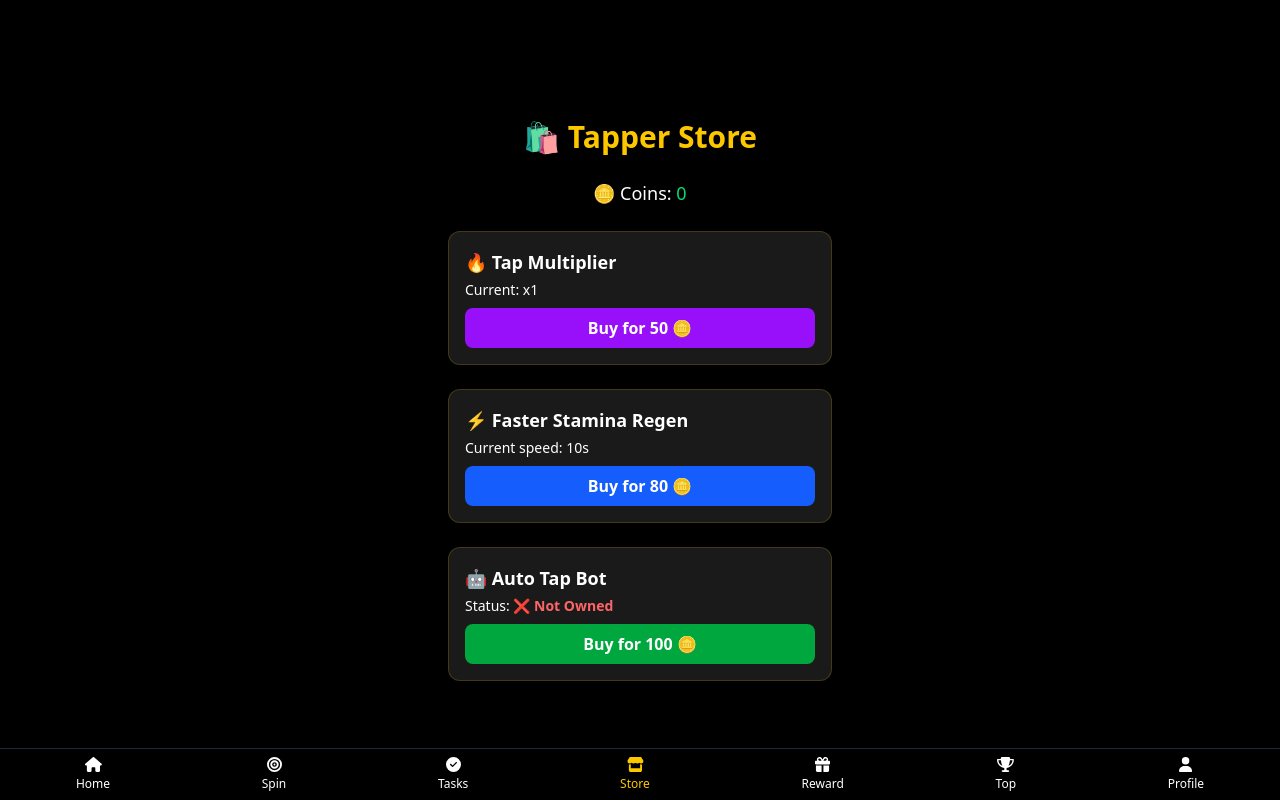
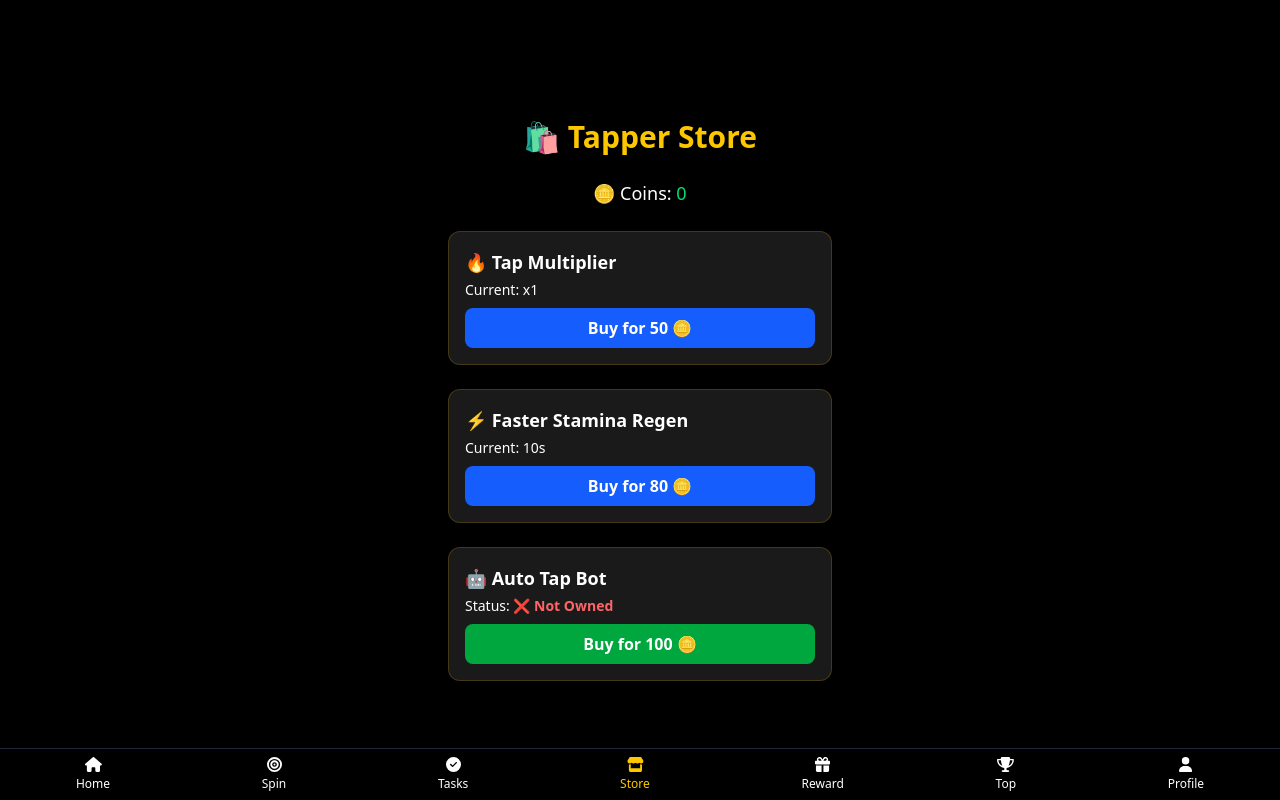
Before and after one commit to PLUTOX-DEV/TPE, a React (Vite) app: page /store in a window 1280 px wide. Built offline with nearby package versions, Linux system fonts and the light colour scheme; what @tonconnect/ui-react would draw is missing.

Commit message:
ui update  backend

```diff
--- a/src/pages/Home.jsx
+++ b/src/pages/Home.jsx
@@ -16,25 +16,29 @@ export default function Home() {
 
   const telegramId = localStorage.getItem('telegramId');
 
-  // 🔁 Load user info on first load
   useEffect(() => {
     const loadUser = async () => {
       if (!telegramId) return;
 
       try {
         const user = await getUser(telegramId);
+
         setCoins(user.balance || 0);
+        setMultiplier(user.multiplier || 1);
+        setRegenSpeed(user.staminaRegenSpeed || 10000);
+        setHasTapBot(user.hasTapBot || false);
         setIsVIP(user.isVIP || false);
 
-        // Cache for offline play
+        // ✅ Optional local cache (used in offline play)
         localStorage.setItem('tapCoins', user.balance || 0);
+        localStorage.setItem('tapMultiplier', user.multiplier || 1);
+        localStorage.setItem('staminaRegenSpeed', user.staminaRegenSpeed || 10000);
+        localStorage.setItem('hasTapBot', user.hasTapBot ? 'true' : 'false');
         localStorage.setItem('isVIP', user.isVIP || false);
       } catch (err) {
         console.error('❌ Failed to fetch user from backend:', err);
-      }
-    };
 
-    // Local fallback data
+        // ⛔ Use local fallback only if backend fails
         const localCoins = parseInt(localStorage.getItem('tapCoins')) || 0;
         const localRegen = parseInt(localStorage.getItem('staminaRegenSpeed')) || 10000;
         const localMult = parseInt(localStorage.getItem('tapMultiplier')) || 1;
@@ -44,20 +48,24 @@ export default function Home() {
         setRegenSpeed(localRegen);
         setMultiplier(localMult);
         setHasTapBot(localBot);
+      }
+    };
 
     loadUser();
   }, [telegramId]);
 
-  // 🤖 Auto Tap Bot
+  // 🤖 Auto Tap Bot Logic
   useEffect(() => {
     if (!hasTapBot) return;
+
     const interval = setInterval(() => {
       if (stamina > 0) handleTap(true);
     }, 3000);
+
     return () => clearInterval(interval);
   }, [stamina, hasTapBot]);
 
-  // 🧠 Main Tap Handler
+  // 🧠 Tap Handler
   const handleTap = async (isBot = false) => {
     if (tapping || stamina <= 0) {
       if (!isBot) toast.error("You're out of stamina!");
@@ -70,7 +78,6 @@ export default function Home() {
     const newTotal = coins + earned;
 
     setTimeout(async () => {
-      // 🧠 Update UI & localStorage
       setCoins(newTotal);
       localStorage.setItem('tapCoins', newTotal);
 
@@ -80,13 +87,12 @@ export default function Home() {
         return updated;
       });
 
-      // ✅ Sync with backend
+      // 🛰 Sync backend
       if (telegramId) {
         try {
           await updateUser(telegramId, {
             balance: newTotal,
             isVIP,
-            vipExpiresAt: null,
           });
         } catch (err) {
           console.error('❌ Failed to sync with backend:', err);
--- a/src/pages/Profile.jsx
+++ b/src/pages/Profile.jsx
@@ -2,9 +2,10 @@ import React, { useEffect, useState } from 'react';
 import { FontAwesomeIcon } from '@fortawesome/react-fontawesome';
 import {
   faUser, faCoins, faBolt, faRobot, faLink,
-  faRocket, faUserFriends, faCheckCircle, faTimesCircle
+  faRocket, faUserFriends, faCheckCircle, faTimesCircle, faCopy
 } from '@fortawesome/free-solid-svg-icons';
-import { getUser } from "../api/userApi"; // API function
+import { getUser } from "../api/userApi";
+import toast from 'react-hot-toast'; // ✅ Import toast
 
 export default function Profile() {
   const [user, setUser] = useState(null);
@@ -25,7 +26,7 @@ export default function Profile() {
         setCoins(data.balance);
         setRefEarnings(data.referralEarnings || 0);
         setReferrals(data.referrals || []);
-        setMultiplier(data.multiplier || 1); // ✅ fixed field name
+        setMultiplier(data.multiplier || 1);
         setRegenSpeed(data.staminaRegenSpeed || 10000);
         setHasTapBot(data.hasTapBot || false);
       })
@@ -33,6 +34,11 @@ export default function Profile() {
   }, []);
 
   const referralLink = `https://t.me/Djangotestxr_bot?start=${user?.username || "your_ref_code"}`;
+
+  const handleCopy = () => {
+    navigator.clipboard.writeText(referralLink);
+    toast.success("Referral link copied!");
+  };
 
   return (
     <div className="flex flex-col items-center justify-center min-h-[90vh] px-4 bg-gradient-to-b from-black via-gray-900 to-black text-white">
@@ -70,14 +76,18 @@ export default function Profile() {
           <InfoRow icon={faCoins} label="Referral Earnings:" value={`${refEarnings} 🪙`} color="text-yellow-300" />
         </div>
 
+        {/* Referral Link with Copy Button */}
         <div className="mt-6">
           <p className="text-gray-300 mb-1 flex items-center">
             <FontAwesomeIcon icon={faLink} className="text-yellow-400 mr-2" />
             Referral Link:
           </p>
-          <code className="bg-gray-800 px-2 py-1 rounded text-sm block text-white break-all">
-            {referralLink}
-          </code>
+          <div className="flex items-center gap-2 bg-gray-800 px-2 py-1 rounded text-sm text-white">
+            <code className="flex-1 break-all">{referralLink}</code>
+            <button onClick={handleCopy} title="Copy link">
+              <FontAwesomeIcon icon={faCopy} className="text-yellow-400 hover:text-yellow-300" />
+            </button>
+          </div>
         </div>
 
         {referrals.length > 0 && (
--- a/src/pages/Store.jsx
+++ b/src/pages/Store.jsx
@@ -1,95 +1,82 @@
 import React, { useEffect, useState } from "react";
-import { updateUser } from "../api/userApi";
+import { getUser, updateUser, buyTapBot } from "../api/userApi";
 
 export default function Store() {
   const [coins, setCoins] = useState(0);
   const [multiplier, setMultiplier] = useState(1);
   const [regenSpeed, setRegenSpeed] = useState(10000);
   const [hasTapBot, setHasTapBot] = useState(false);
+  const [loading, setLoading] = useState(false);
+
   const telegramId = localStorage.getItem("telegramId");
 
   useEffect(() => {
-    const savedCoins = parseInt(localStorage.getItem("tapCoins")) || 0;
-    const savedMultiplier = parseInt(localStorage.getItem("tapMultiplier")) || 1;
-    const savedRegen = parseInt(localStorage.getItem("staminaRegenSpeed")) || 10000;
-    const savedBot = localStorage.getItem("hasTapBot") === "true";
+    if (!telegramId) return;
 
-    setCoins(savedCoins);
-    setMultiplier(savedMultiplier);
-    setRegenSpeed(savedRegen);
-    setHasTapBot(savedBot);
+    getUser(telegramId)
+      .then(data => {
+        setCoins(data.balance);
+        setMultiplier(data.multiplier || 1);
+        setRegenSpeed(data.staminaRegenSpeed || 10000);
+        setHasTapBot(data.hasTapBot || false);
+      })
+      .catch(err => console.error("Failed to load user", err));
   }, []);
 
-  const updateCoins = (amount) => {
-    const newBalance = coins - amount;
+  const updateBalance = async (newBalance, updatedFields = {}) => {
+    await updateUser(telegramId, { balance: newBalance, ...updatedFields });
     setCoins(newBalance);
-    localStorage.setItem("tapCoins", newBalance);
-    return newBalance;
   };
 
-  const buyMultiplier = async () => {
-    if (!telegramId) return alert("Telegram ID not found.");
+  const handleBuyMultiplier = async () => {
     if (coins < 50) return alert("Not enough coins.");
-
     const newMult = multiplier + 1;
-    const newBalance = updateCoins(50);
-
-    setMultiplier(newMult);
-    localStorage.setItem("tapMultiplier", newMult);
+    const newBalance = coins - 50;
 
     try {
-      await updateUser(telegramId, {
-        multiplier: newMult,
-        balance: newBalance,
-      });
-      alert("🔥 Multiplier upgraded!");
+      setLoading(true);
+      await updateBalance(newBalance, { multiplier: newMult });
+      setMultiplier(newMult);
+      alert("🔥 Tap Multiplier upgraded!");
     } catch (err) {
-      console.error(err);
-      alert("Failed to update multiplier on backend.");
+      alert("Failed to upgrade multiplier.");
+    } finally {
+      setLoading(false);
     }
   };
 
-  const buyRegen = async () => {
-    if (!telegramId) return alert("Telegram ID not found.");
+  const handleBuyRegen = async () => {
     if (coins < 80) return alert("Not enough coins.");
-
     const newSpeed = Math.max(2000, regenSpeed - 1000);
-    const newBalance = updateCoins(80);
-
-    setRegenSpeed(newSpeed);
-    localStorage.setItem("staminaRegenSpeed", newSpeed);
+    const newBalance = coins - 80;
 
     try {
-      await updateUser(telegramId, {
-        staminaRegenSpeed: newSpeed,
-        balance: newBalance,
-      });
-      alert("⚡ Regen speed improved!");
+      setLoading(true);
+      await updateBalance(newBalance, { staminaRegenSpeed: newSpeed });
+      setRegenSpeed(newSpeed);
+      alert("⚡ Regen Speed improved!");
     } catch (err) {
-      console.error(err);
-      alert("Failed to update regen speed on backend.");
+      alert("Failed to upgrade regen speed.");
+    } finally {
+      setLoading(false);
     }
   };
 
-  const buyTapBot = async () => {
-    if (!telegramId) return alert("Telegram ID not found.");
+  const handleBuyTapBot = async () => {
     if (hasTapBot) return alert("You already own the Tap Bot!");
     if (coins < 100) return alert("Not enough coins.");
 
-    const newBalance = updateCoins(100);
-
-    setHasTapBot(true);
-    localStorage.setItem("hasTapBot", "true");
-
     try {
-      await updateUser(telegramId, {
-        hasTapBot: true,
-        balance: newBalance,
-      });
-      alert("🤖 Tap Bot purchased successfully!");
+      setLoading(true);
+      const response = await buyTapBot(telegramId);
+      const updatedUser = response.user;
+      setCoins(updatedUser.balance);
+      setHasTapBot(true);
+      alert("🤖 Tap Bot purchased!");
     } catch (err) {
-      console.error(err);
-      alert("Failed to update Tap Bot on backend.");
+      alert(err.message || "Failed to buy Tap Bot.");
+    } finally {
+      setLoading(false);
     }
   };
 
@@ -101,29 +88,23 @@ export default function Store() {
       </p>
 
       <div className="space-y-6 w-full max-w-sm">
-        {/* Multiplier Upgrade */}
-        <div className="bg-white/10 p-4 rounded-xl border border-yellow-500/20">
-          <p className="text-lg font-bold mb-1">🔥 Tap Multiplier</p>
-          <p className="text-sm mb-2">Current: x{multiplier}</p>
-          <button
-            onClick={buyMultiplier}
-            className="w-full py-2 bg-purple-600 hover:bg-purple-700 rounded-lg font-bold"
-          >
-            Buy for 50 🪙
-          </button>
-        </div>
+        {/* Tap Multiplier */}
+        <UpgradeCard
+          title="🔥 Tap Multiplier"
+          subtitle={`Current: x${multiplier}`}
+          onClick={handleBuyMultiplier}
+          cost={50}
+          loading={loading}
+        />
 
-        {/* Regen Upgrade */}
-        <div className="bg-white/10 p-4 rounded-xl border border-yellow-500/20">
-          <p className="text-lg font-bold mb-1">⚡ Faster Stamina Regen</p>
-          <p className="text-sm mb-2">Current speed: {regenSpeed / 1000}s</p>
-          <button
-            onClick={buyRegen}
-            className="w-full py-2 bg-blue-600 hover:bg-blue-700 rounded-lg font-bold"
-          >
-            Buy for 80 🪙
-          </button>
-        </div>
+        {/* Regen Speed */}
+        <UpgradeCard
+          title="⚡ Faster Stamina Regen"
+          subtitle={`Current: ${regenSpeed / 1000}s`}
+          onClick={handleBuyRegen}
+          cost={80}
+          loading={loading}
+        />
 
         {/* Tap Bot */}
         <div className="bg-white/10 p-4 rounded-xl border border-yellow-500/20">
@@ -137,8 +118,8 @@ export default function Store() {
             )}
           </p>
           <button
-            onClick={buyTapBot}
-            disabled={hasTapBot}
+            onClick={handleBuyTapBot}
+            disabled={hasTapBot || loading}
             className={`w-full py-2 ${
               hasTapBot
                 ? "bg-gray-600 cursor-not-allowed"
@@ -152,3 +133,19 @@ export default function Store() {
     </div>
   );
 }
+
+function UpgradeCard({ title, subtitle, onClick, cost, loading }) {
+  return (
+    <div className="bg-white/10 p-4 rounded-xl border border-yellow-500/20">
+      <p className="text-lg font-bold mb-1">{title}</p>
+      <p className="text-sm mb-2">{subtitle}</p>
+      <button
+        onClick={onClick}
+        disabled={loading}
+        className="w-full py-2 bg-blue-600 hover:bg-blue-700 rounded-lg font-bold"
+      >
+        Buy for {cost} 🪙
+      </button>
+    </div>
+  );
+}
```
Lines whose indentation alone changed are shown as unchanged.
